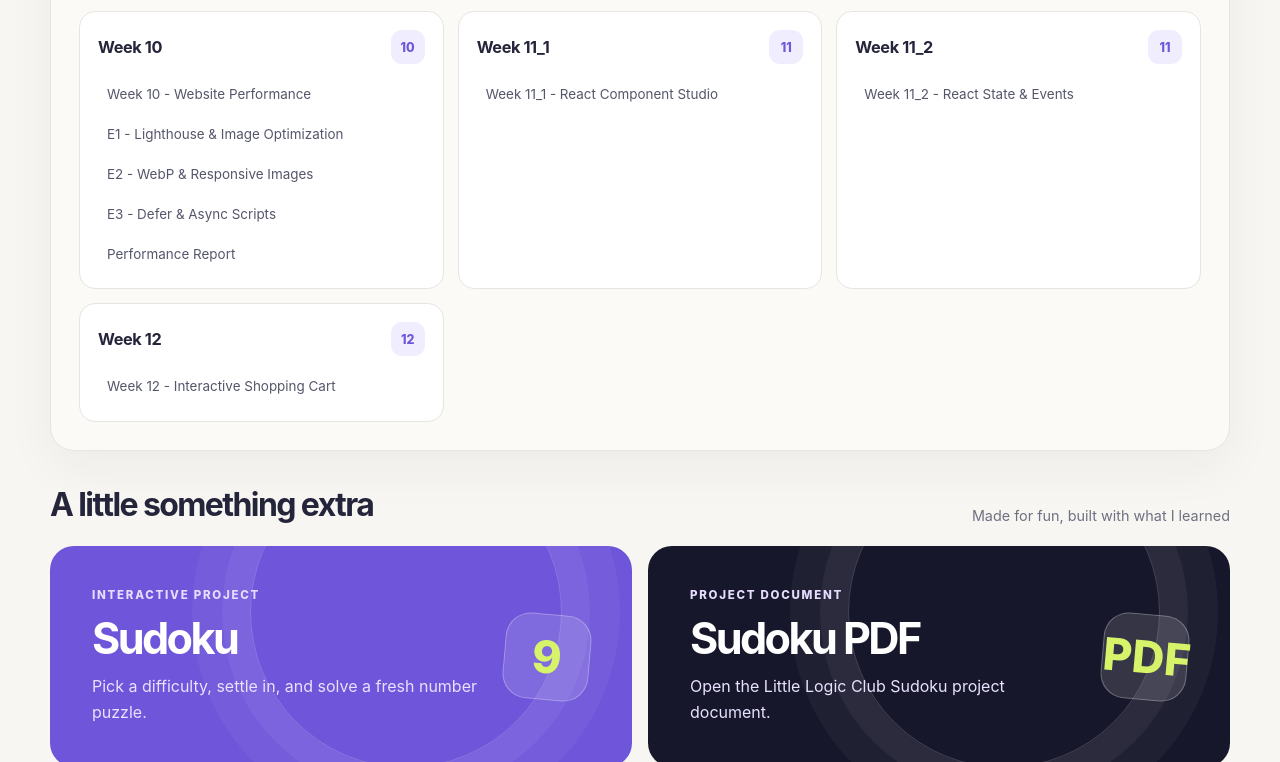
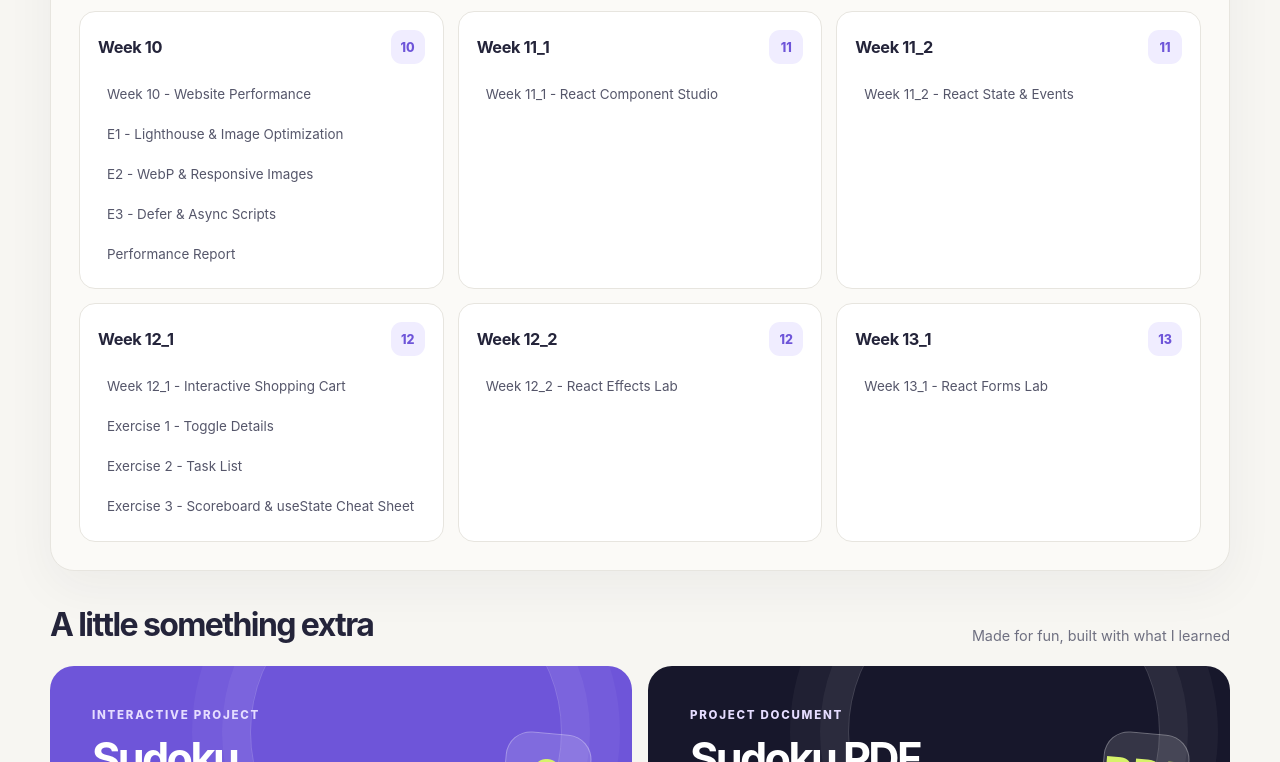
Before and after one commit to ask2k01/web-programming, a plain HTML site: page index.html in a window 1280 px wide. Shown: the part 1556-2318 px from the top of the page. Drawn offline with Linux system fonts and the light colour scheme.

Commit message:
Update week numbers and add new exercises

```diff
--- a/index.html
+++ b/index.html
@@ -505,7 +505,7 @@
         </p>
       </div>
       <div class="hero-note">
-        <strong>12</strong>
+        <strong>13</strong>
         <span>weeks of notes, exercises, and experiments collected in one place</span>
       </div>
     </div>
@@ -648,9 +648,26 @@
         </article>
 
         <article class="week-card">
-          <header><h3>Week 12</h3><span class="week-number">12</span></header>
+          <header><h3>Week 12_1</h3><span class="week-number">12</span></header>
           <ul class="task-list">
-            <li><a href="week 12/index.html">Week 12 - Interactive Shopping Cart</a></li>
+            <li><a href="week 12_1/index.html">Week 12_1 - Interactive Shopping Cart</a></li>
+            <li><a href="week 12_1/exercise 1.html">Exercise 1 - Toggle Details</a></li>
+            <li><a href="week 12_1/exercise 2.html">Exercise 2 - Task List</a></li>
+            <li><a href="week 12_1/exercise 3.html">Exercise 3 - Scoreboard &amp; useState Cheat Sheet</a></li>
+          </ul>
+        </article>
+
+        <article class="week-card">
+          <header><h3>Week 12_2</h3><span class="week-number">12</span></header>
+          <ul class="task-list">
+            <li><a href="week 12_2/index.html">Week 12_2 - React Effects Lab</a></li>
+          </ul>
+        </article>
+
+        <article class="week-card">
+          <header><h3>Week 13_1</h3><span class="week-number">13</span></header>
+          <ul class="task-list">
+            <li><a href="week 13_1/index.html">Week 13_1 - React Forms Lab</a></li>
           </ul>
         </article>
       </div>
```
